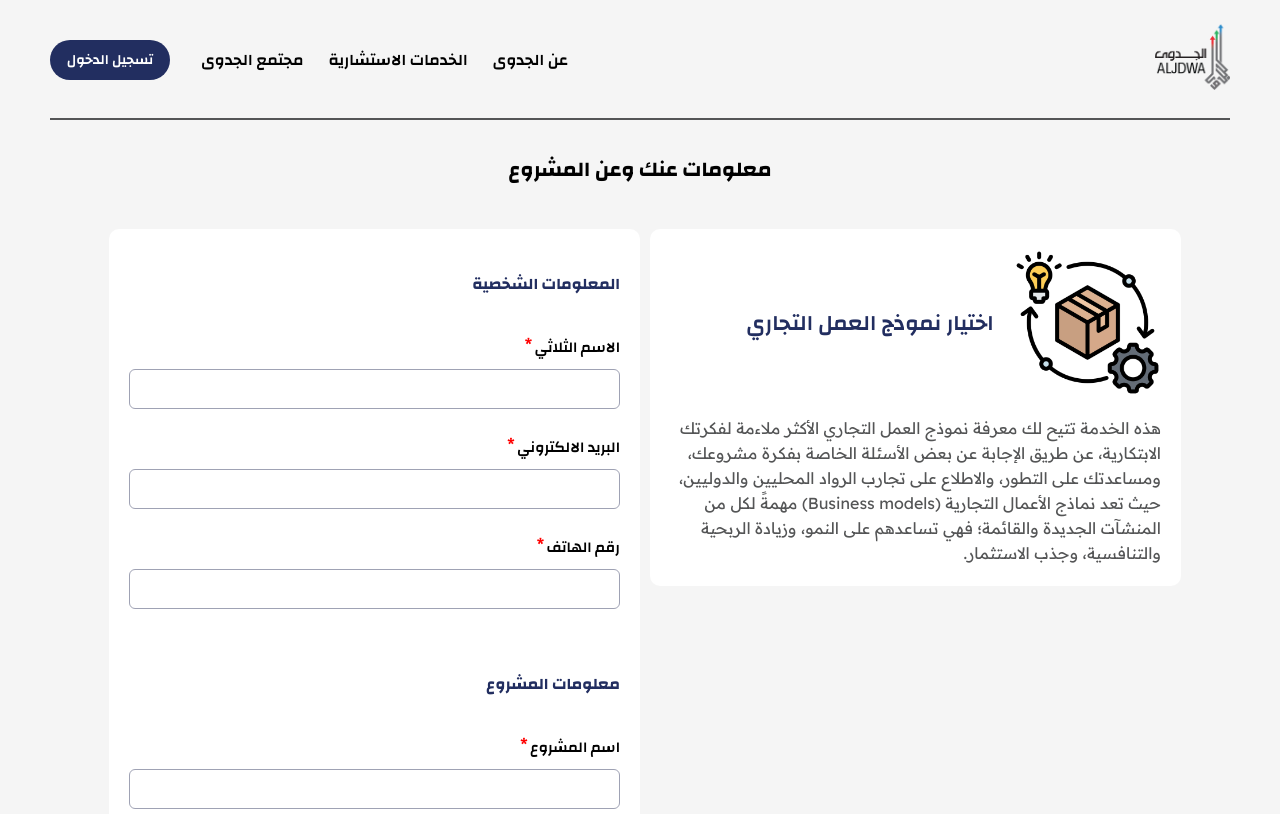
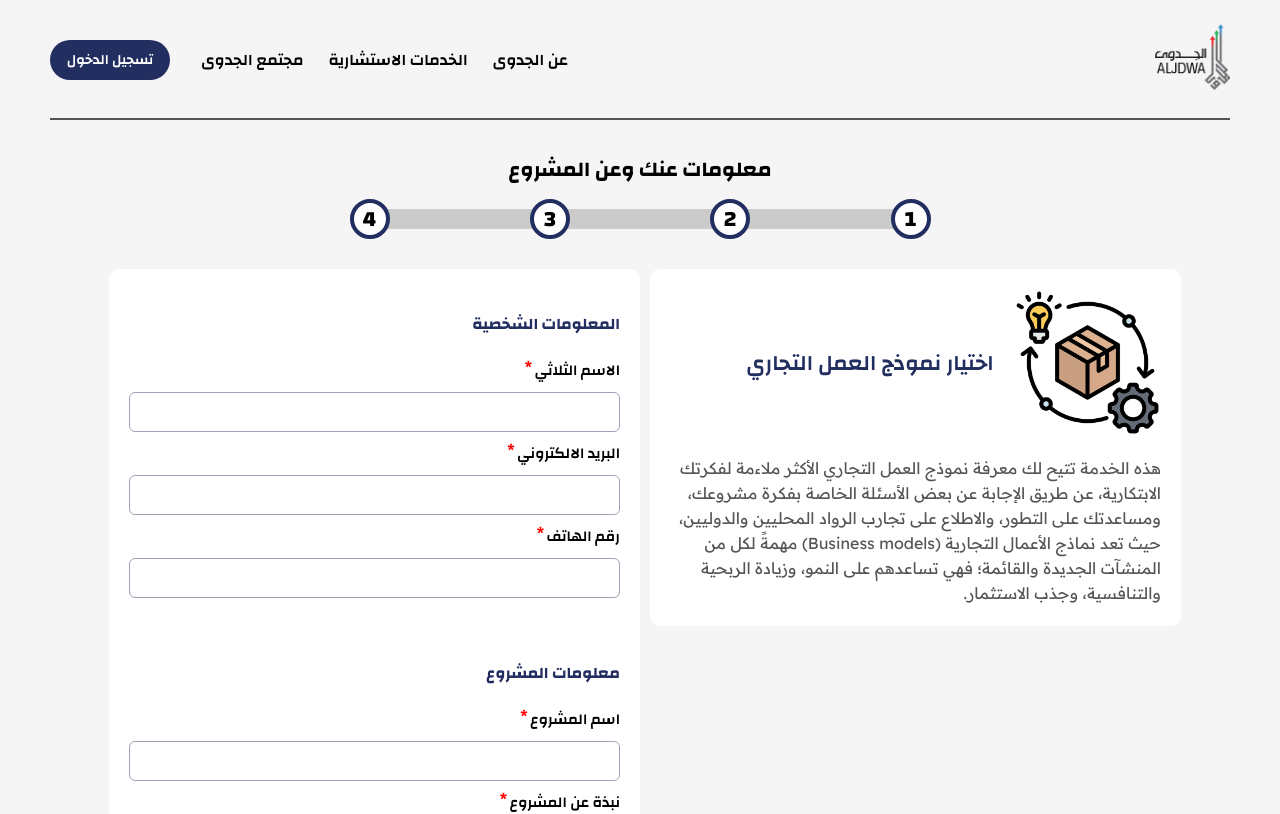
Before and after one commit to AbdAlazim-dev/CanvasTech, a React (Vite) app: page /create in a window 1280 px wide. Shown: the top 814 px of the page. Built offline with nearby package versions, Linux system fonts and the light colour scheme; the HTML template or start-up script is replaced by a standard one.

Commit message:
finish the progres bar

```diff
--- a/src/Pages/FormPage.jsx
+++ b/src/Pages/FormPage.jsx
@@ -141,14 +141,18 @@ function FormPage() {
         <>
         <section id="form_section" className="form_section">
             <div className="container">
-                <div className="form_section__pb">
-
-                </div>
                 <div className="form_section__title">
                     <h1>{stepTitles[formSetp]}</h1>
                 </div>
+                <div className="form_section__pb">
+                    <span className={`progres_bar ${formSetp === 0 ? "step_1" : formSetp === 1 ? "step_2" : formSetp === 2 ? "step_3" : "step_4"}`}></span>
+                    <span className="progres_step">1</span>
+                    <span className="progres_step">2</span>
+                    <span className="progres_step">3</span>
+                    <span className="progres_step">4</span>
+                </div>
                 <div className="form_section__form_container">
-                    <div className="service_description">
+                    <div className={`service_description ${formSetp > 0 ? "none_after_step" : ""}`}>
                         <div className="image_container">
                             <img src={FormImage} alt="form"/>
                             <h3>اختيار نموذج العمل التجاري</h3>
--- a/src/Styles/FormPageStyles/_form.scss
+++ b/src/Styles/FormPageStyles/_form.scss
@@ -11,10 +11,59 @@
         border-radius: 1rem ;
 
     }
+    &__pb {
+        width: 50%;
+        display: flex;
+        justify-content: space-between;
+        margin: 0 auto;
+        align-items: center;
+        margin-top: -2rem;
+        margin-bottom: 4rem;
+        position: relative;
+        height: 2rem;
+        @media (max-width: 950px) {
+            width: 70%;
+
+        }
+        background-color: rgb(203, 203, 203);
+        .progres_step {
+            border: 4px solid $theme_color;
+            border-radius: 50%;
+            width: 4rem;
+            height: 4rem;
+            display: flex;
+            justify-content: center;
+            align-items: center;
+            background-color: white;
+            z-index: 1;
+            font-size: $h2-size;
+            font-weight: 700;
+        }
+        .progres_bar {
+            height: 2rem;
+            background-color: $theme_color;
+            position: absolute;
+            right: 0rem;
+            border-radius: 4rem;
+            &.step_1 {
+                width: 0%;
+            }
+            &.step_2 {
+                width: 33.3%;
+            }
+            &.step_3 {
+                width: 66.6%;
+            }
+            &.step_4 {
+                width: 100%;
+            }
+        }
+    }
     &__title {
         text-align: center;
         font-size: $h4-size;
         margin-bottom: 4rem;
+        order: 4;
     }
     &__form_container {
         display: flex;
@@ -24,6 +73,7 @@
         flex-wrap: wrap;
         @media (max-width:950px) {
             flex-direction: column;
+            padding: 0 0;
         }
         .service_description {
             padding: 2rem;
@@ -85,7 +135,6 @@
                     &__checkbox_container {
                         display: flex;
                         gap: 1rem;
-                        margin-top: 0ز2rem;
                         align-items: center;
                         .checkbox {
                             display: flex;
@@ -108,10 +157,9 @@
                         font-size: 1.5rem;
                         font-family: $title-font;
                         font-weight: 600;
-                        margin-top: 2.5rem;
-                        margin-bottom: 0.8rem;
                         position: relative;
                         width: fit-content;
+                        margin: 0.8rem 0;
                         &::before {
                             content: "*";
                             color: rgb(255, 0, 0);
@@ -175,3 +223,8 @@
     }
 
 }
+.none_after_step {
+    @media (max-width: 950px){
+        display: none;
+    }
+}
--- a/src/Styles/styles.css
+++ b/src/Styles/styles.css
@@ -515,10 +515,60 @@ html {
 .form_section div div {
   border-radius: 1rem;
 }
+.form_section__pb {
+  width: 50%;
+  display: flex;
+  justify-content: space-between;
+  margin: 0 auto;
+  align-items: center;
+  margin-top: -2rem;
+  margin-bottom: 4rem;
+  position: relative;
+  height: 2rem;
+  background-color: rgb(203, 203, 203);
+}
+@media (max-width: 950px) {
+  .form_section__pb {
+    width: 70%;
+  }
+}
+.form_section__pb .progres_step {
+  border: 4px solid #222e60;
+  border-radius: 50%;
+  width: 4rem;
+  height: 4rem;
+  display: flex;
+  justify-content: center;
+  align-items: center;
+  background-color: white;
+  z-index: 1;
+  font-size: 2.2rem;
+  font-weight: 700;
+}
+.form_section__pb .progres_bar {
+  height: 2rem;
+  background-color: #222e60;
+  position: absolute;
+  right: 0rem;
+  border-radius: 4rem;
+}
+.form_section__pb .progres_bar.step_1 {
+  width: 0%;
+}
+.form_section__pb .progres_bar.step_2 {
+  width: 33.3%;
+}
+.form_section__pb .progres_bar.step_3 {
+  width: 66.6%;
+}
+.form_section__pb .progres_bar.step_4 {
+  width: 100%;
+}
 .form_section__title {
   text-align: center;
   font-size: 1.4rem;
   margin-bottom: 4rem;
+  order: 4;
 }
 .form_section__form_container {
   display: flex;
@@ -530,6 +580,7 @@ html {
 @media (max-width: 950px) {
   .form_section__form_container {
     flex-direction: column;
+    padding: 0 0;
   }
 }
 .form_section__form_container .service_description {
@@ -601,7 +652,6 @@ html {
 .form_section__form_container .form_step .form_step_questions .form_group__checkbox_container {
   display: flex;
   gap: 1rem;
-  margin-top: 0ز2rem;
   align-items: center;
 }
 .form_section__form_container .form_step .form_step_questions .form_group__checkbox_container .checkbox {
@@ -624,11 +674,10 @@ html {
   font-size: 1.5rem;
   font-family: "Changa", sans-serif;
   font-weight: 600;
-  margin-top: 2.5rem;
-  margin-bottom: 0.8rem;
   position: relative;
   width: -moz-fit-content;
   width: fit-content;
+  margin: 0.8rem 0;
 }
 .form_section__form_container .form_step .form_step_questions .form_group__question::before {
   content: "*";
@@ -686,6 +735,12 @@ html {
   margin: 0 15px;
 }
 
+@media (max-width: 950px) {
+  .none_after_step {
+    display: none;
+  }
+}
+
 #result-section {
   height: 70rem;
   background-color: #f5f5f5;
```
Also changed, not shown: 1 other file (tests, documents, lock files or other folders).
